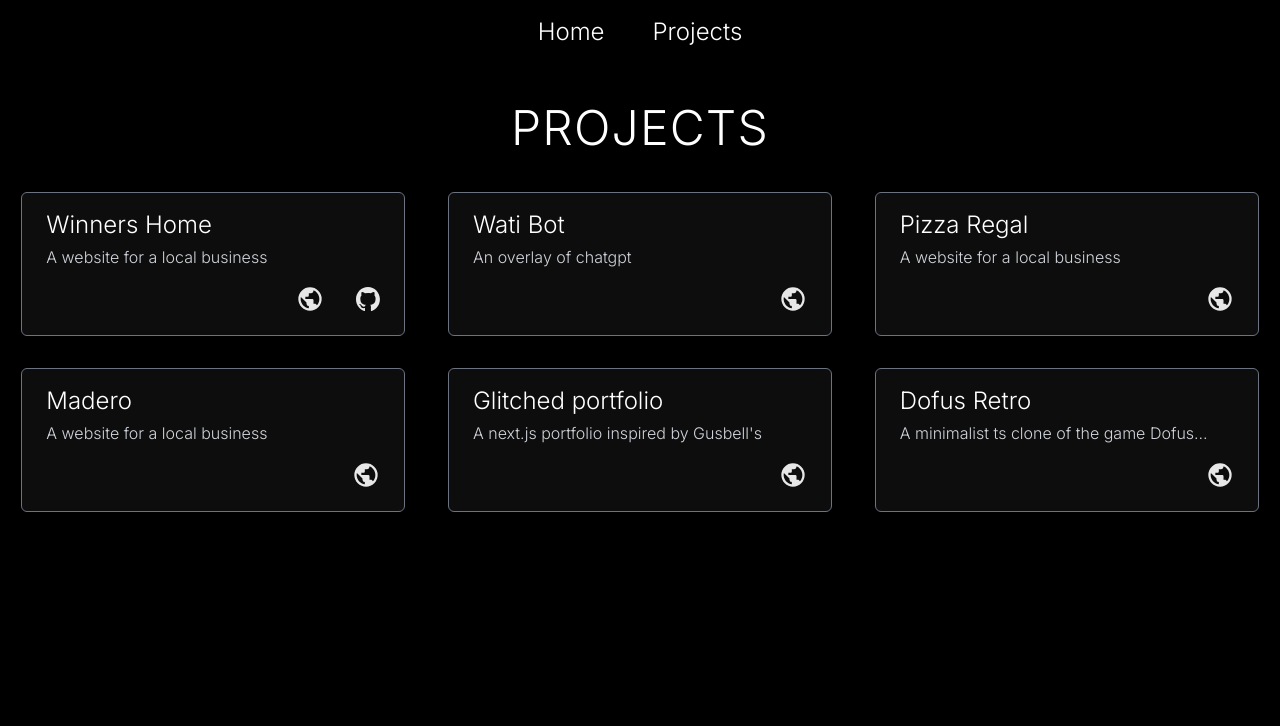
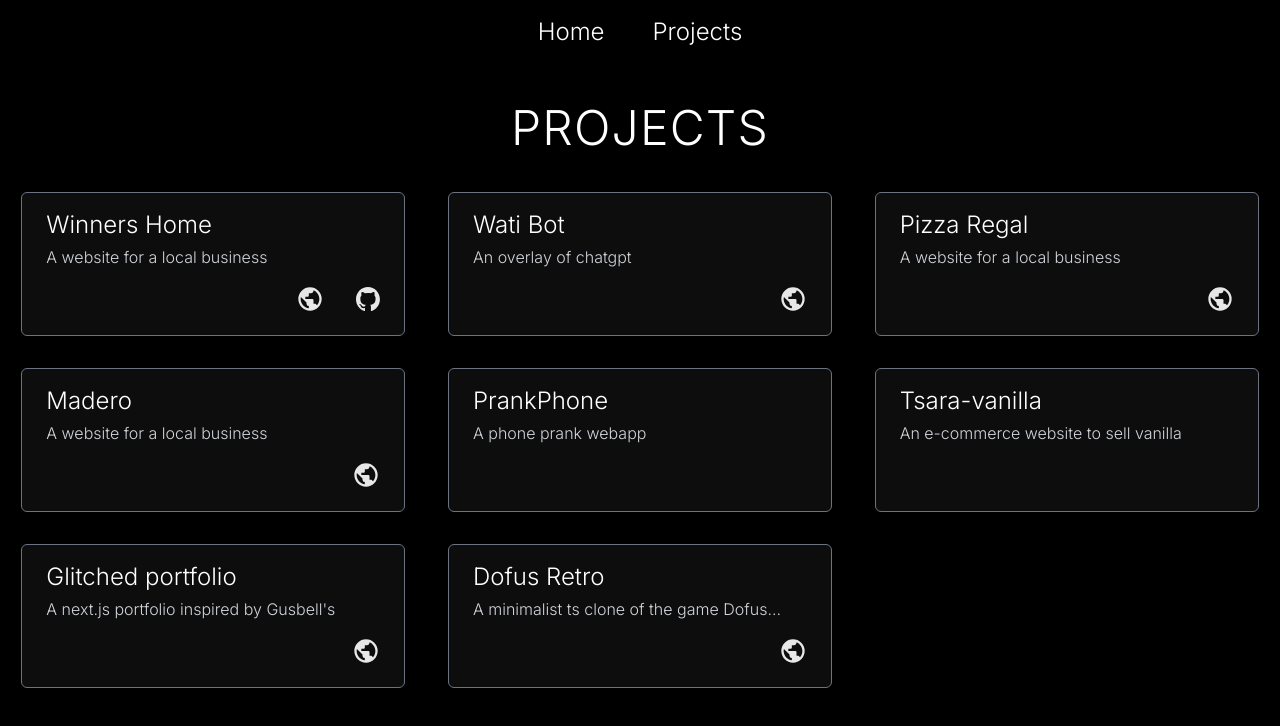
Before and after one commit to Tpgainz/glitched-portfolio, a Next.js app: page /projects in a window 1280 px wide. Shown: the top 726 px of the page. Built offline with nearby package versions, Linux system fonts and the light colour scheme.

Commit message:
Update page.tsx
ajout prankphone et tsara

```diff
--- a/app/projects/page.tsx
+++ b/app/projects/page.tsx
@@ -34,6 +34,18 @@ const projects: Project[] = [
     name: "Madero",
     description: "A website for a local business",
     link: "https://madero.fr",
+    github: "",
+  },
+    {
+    name: "PrankPhone",
+    description: "A phone prank webapp",
+    link: "",
+    github: "",
+  },
+   {
+    name: "Tsara-vanilla",
+    description: "An e-commerce website to sell vanilla",
+    link: "",
     github: "",
   },
   {
```
